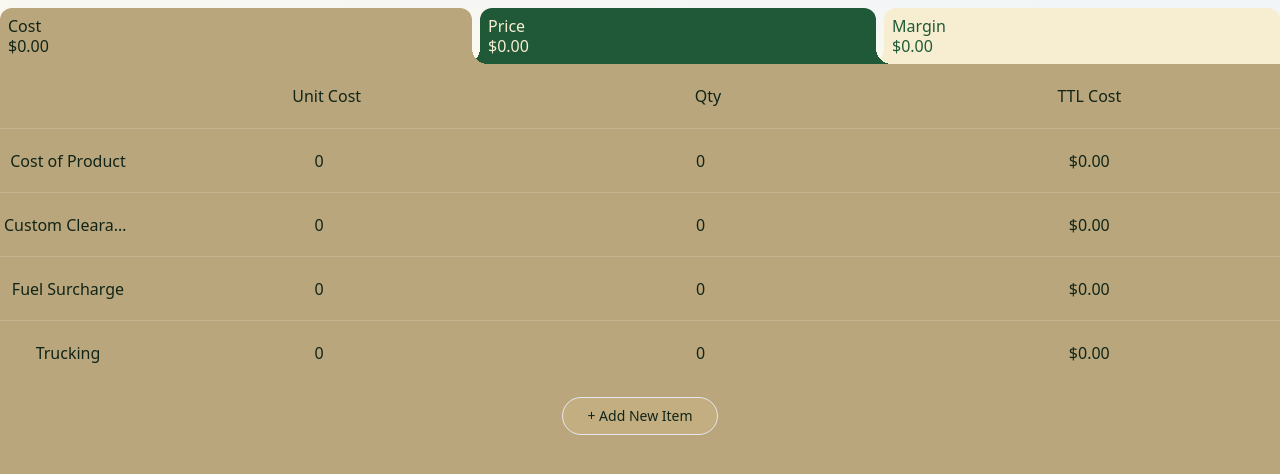
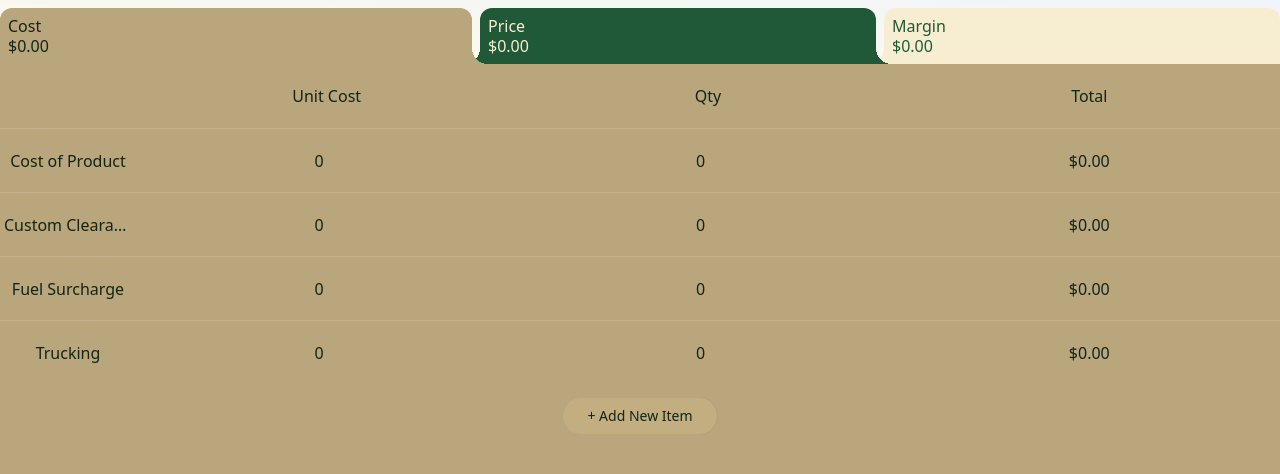
Before and after one commit to DevJogger/costing-margin-calculator, a Next.js app: page / in a window 1280 px wide. Shown: the top 474 px of the page. Built offline with nearby package versions, Linux system fonts and the light colour scheme.

Commit message:
Refactor styles and components

```diff
--- a/app/globals.css
+++ b/app/globals.css
@@ -13,6 +13,8 @@
   --priceText: #f7eed2;
   --marginText: #1f5937;
   --marginNegativeText: #f03f1e;
+  -ms-overflow-style: none;
+  scrollbar-width: none;
 }
 
 @media (prefers-color-scheme: dark) {
@@ -37,11 +39,4 @@ body {
   .text-balance {
     text-wrap: balance;
   }
-  .no-scrollbar::-webkit-scrollbar {
-    display: none;
-  }
-  .no-scrollbar {
-    -ms-overflow-style: none;
-    scrollbar-width: none;
-  }
 }
--- a/components/CostPage.tsx
+++ b/components/CostPage.tsx
@@ -1,5 +1,4 @@
 import { useState, useCallback, useEffect, useMemo } from 'react'
-import TableHeader from '@/components/TableHeader'
 import Row from '@/components/Row'
 
 interface CostPageProps {
@@ -35,7 +34,16 @@ export default function CostPage({ setCostTotal, hidden }: CostPageProps) {
       className={`flex-1 flex-col justify-between ${hidden ? 'hidden' : 'flex'}`}
       style={{ backgroundColor: 'var(--costBg)', color: 'var(--costText)' }}
     >
-      <TableHeader title={['', 'Unit Cost', 'Qty', 'TTL Cost']} />
+      <div className="sticky top-[calc(env(safe-area-inset-top)+4rem)] z-10 flex h-16 items-center bg-inherit">
+        {['', 'Unit Cost', 'Qty', 'Total'].map((t, i) => (
+          <div
+            key={i}
+            className={`text-center font-medium ${i === 0 ? 'mx-1 w-32' : 'flex-1'}`}
+          >
+            {t}
+          </div>
+        ))}
+      </div>
       <div className="flex-1">
         {rows.map((el, i) => (
           <Row
@@ -49,7 +57,7 @@ export default function CostPage({ setCostTotal, hidden }: CostPageProps) {
           className="flex h-16 items-center justify-center text-sm"
           onClick={addNewItem}
         >
-          <span className="rounded-full border px-6 py-2 backdrop-brightness-105">
+          <span className="rounded-full border border-stone-500/15 px-6 py-2 backdrop-brightness-105">
             + Add New Item
           </span>
         </div>
--- a/components/PricePage.tsx
+++ b/components/PricePage.tsx
@@ -1,5 +1,4 @@
 import { useState, useCallback, useEffect, useMemo } from 'react'
-import TableHeader from '@/components/TableHeader'
 import Row from '@/components/Row'
 
 interface PricePageProps {
@@ -36,7 +35,16 @@ export default function PricePage({ setPriceTotal, hidden }: PricePageProps) {
       className={`flex-1 flex-col justify-between ${hidden ? 'hidden' : 'flex'}`}
       style={{ backgroundColor: 'var(--priceBg)', color: 'var(--priceText)' }}
     >
-      <TableHeader title={['', 'Unit Price', 'Qty', 'TTL Revenue']} />
+      <div className="sticky top-[calc(env(safe-area-inset-top)+4rem)] z-10 flex h-16 items-center bg-inherit">
+        {['', 'Unit Price', 'Qty', 'Total'].map((t, i) => (
+          <div
+            key={i}
+            className={`text-center font-medium ${i === 0 ? 'mx-1 w-32' : 'flex-1'}`}
+          >
+            {t}
+          </div>
+        ))}
+      </div>
       <div className="flex-1 overflow-scroll">
         {rows.map((el, i) => (
           <Row
@@ -50,7 +58,7 @@ export default function PricePage({ setPriceTotal, hidden }: PricePageProps) {
           className="flex h-16 items-center justify-center text-sm"
           onClick={addNewItem}
         >
-          <span className="rounded-full border px-6 py-2 backdrop-saturate-150">
+          <span className="rounded-full border border-stone-50/15 px-6 py-2 backdrop-saturate-150">
             + Add New Item
           </span>
         </div>
--- a/components/Row.tsx
+++ b/components/Row.tsx
@@ -21,7 +21,7 @@ export default function Row({ defaultName, updateSum, index }: RowProps) {
   }, [total, updateSum, index])
 
   return (
-    <div className="flex h-16 items-center hover:backdrop-brightness-95 border-t border-stone-50/15">
+    <div className="flex h-16 items-center border-t border-stone-50/15 hover:backdrop-brightness-95">
       <input
         className="mx-1 w-32 truncate bg-transparent text-center"
         type="text"
--- a/components/TabBar.tsx
+++ b/components/TabBar.tsx
@@ -27,7 +27,7 @@ export default function TabBar({
     onTabClick(tab)
   }
   return (
-    <header className="sticky top-0 z-10 flex w-full flex-col overflow-hidden bg-gradient-to-bl from-slate-100 to-amber-50 pt-safe-top dark:from-slate-900 dark:to-neutral-950">
+    <header className="pt-safe-top sticky top-0 z-10 flex w-full flex-none flex-shrink-0 flex-grow-0 flex-col overflow-hidden bg-gradient-to-bl from-slate-100 to-amber-50 dark:from-slate-900 dark:to-neutral-950">
       <div className="pt-2"></div>
       <div className="flex gap-2">
         {TABS.map((tab, i) => (
@@ -43,23 +43,21 @@ export default function TabBar({
             }
             onClick={() => handleOnClick(tab.name)}
           >
+            {/* invert border radius - left */}
             <div
-              className="absolute -left-4 bottom-0 h-4 w-4 text-[0]"
+              className="absolute -left-4 bottom-0 h-4 w-4"
               style={{
                 background: `radial-gradient(circle at 0 0, transparent 1rem, var(${tab.background}) 1rem)`,
               }}
-            >
-              invert border radius - left
-            </div>
+            ></div>
+            {/* invert border radius - right */}
             <div
-              className="absolute -right-4 bottom-0 h-4 w-4 text-[0]"
+              className="absolute -right-4 bottom-0 h-4 w-4"
               style={{
                 background: `radial-gradient(circle at 100% 0, transparent 1rem, var(${tab.background}) 1rem)`,
               }}
-            >
-              invert border radius - right
-            </div>
-            <span className="capitalize font-medium">{tab.name}</span>
+            ></div>
+            <span className="font-medium capitalize">{tab.name}</span>
             <span
               style={
                 tab.name === 'margin' && marginTotal < 0
--- a/components/TableHeader.tsx
+++ /dev/null
@@ -1,15 +0,0 @@
-interface TableHeaderProps {
-  title: string[]
-}
-
-export default function TableHeader({ title }: TableHeaderProps) {
-  return (
-    <div className="flex h-16 items-center">
-      {title.map((t, i) => (
-        <div key={i} className={`text-center font-medium ${i === 0 ? 'w-32 mx-1' : 'flex-1'}`}>
-          {t}
-        </div>
-      ))}
-    </div>
-  )
-}
```
